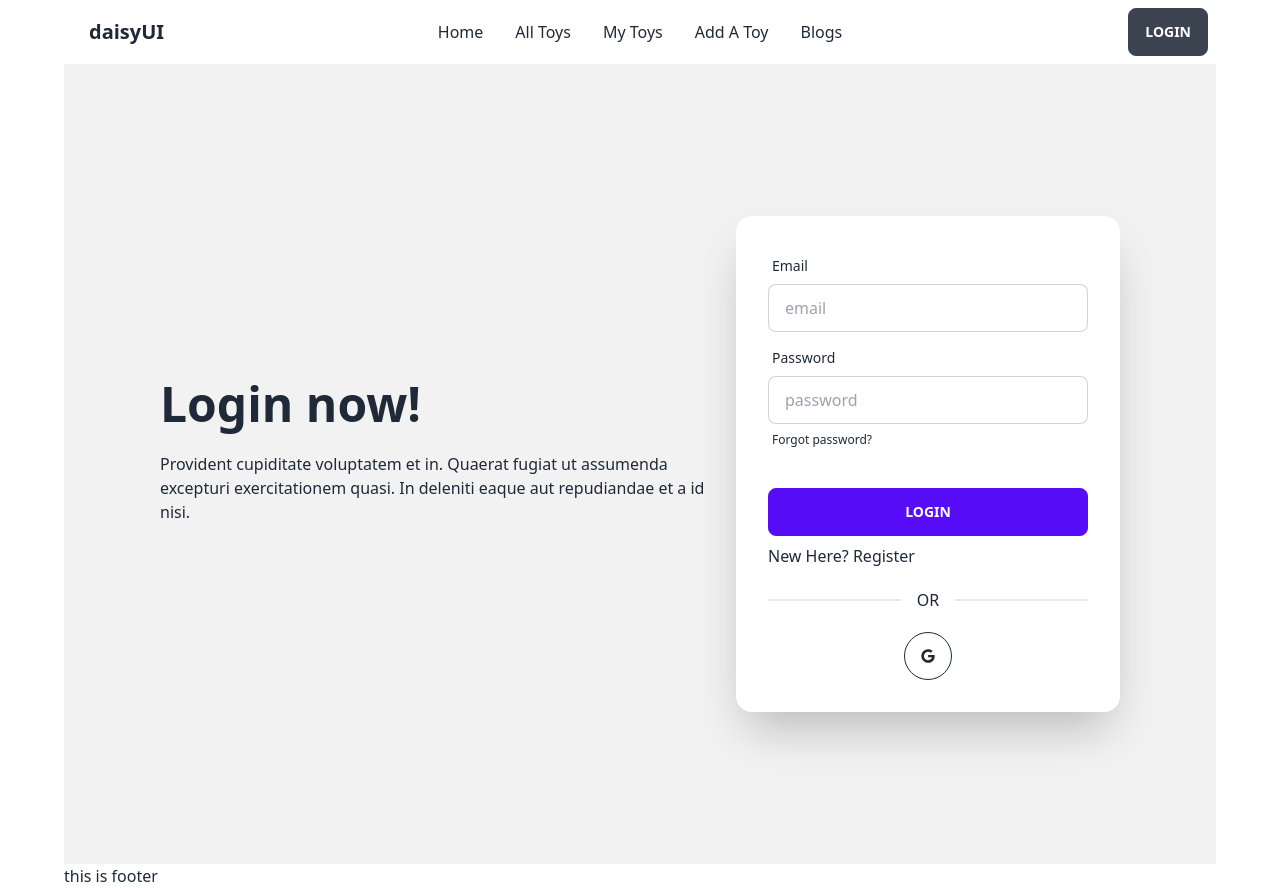
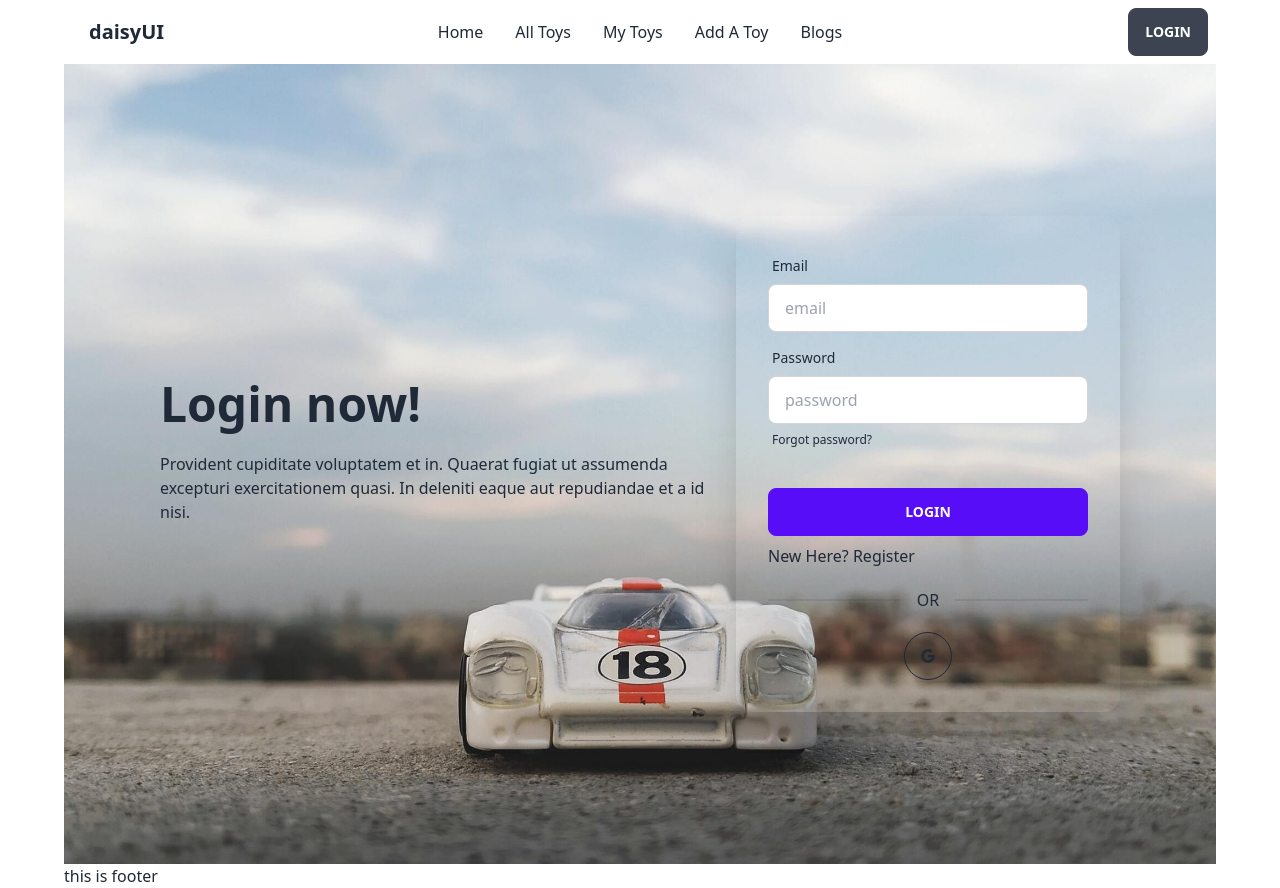
Before and after one commit to polash016/toy-express-client, a React (Vite) app: page /login in a window 1280 px wide. Built offline with nearby package versions, Linux system fonts and the light colour scheme; no server answers.

Commit message:
search implimenting

```diff
--- a/src/pages/AllToys/AllToys.jsx
+++ b/src/pages/AllToys/AllToys.jsx
@@ -1,11 +1,33 @@
 import { useLoaderData } from "react-router-dom";
 import Toy from "./Toy";
+import { useEffect, useState } from "react";
 
 const AllToys = () => {
-  const toys = useLoaderData();
+//   const toysData = useLoaderData();
+  const [toys, setToys] = useState([])
+  const [searchText, setSearchText] = useState('')
+
+useEffect(() => {
+    fetch('http://localhost:5000/toys')
+    .then(res=> res.json())
+    .then(data =>setToys(data))
+},[])
+
+  const handleSearch = (event) => {
+    event.preventDefault()
+    fetch(`http://localhost:5000/toys/${searchText}`)
+    .then(res=> res.json())
+    .then(data =>setToys(data))
+    event.target.reset()
+  }
 
   return (
     <div className="overflow-x-auto w-full">
+        <form onSubmit={handleSearch} className="mt-8 mb-8 flex justify-center items-center">
+            <input onChange={(e) => setSearchText(e.target.value)} className="p-2 w-[30%]" type="text" placeholder="Search Here" />
+
+            <input className="btn" type="submit" value="Search" />
+        </form>
       <table className="table w-full">
         <thead>
           <tr>
--- a/src/pages/Login/Login/Login.jsx
+++ b/src/pages/Login/Login/Login.jsx
@@ -2,6 +2,7 @@ import { useContext } from "react";
 import {  FaGoogle } from "react-icons/fa";
 import { Link } from "react-router-dom";
 import { AuthContext } from "../../../provider/AuthProvider";
+import img from '../../../../public/image/login.jpg'
 
 const Login = () => {
     const {googleLogin} = useContext(AuthContext)
@@ -16,8 +17,13 @@ const Login = () => {
         })
     }
   return (
-    <form className="hero min-h-screen bg-base-200">
-      <div className="hero-content flex-col lg:flex-row w-full">
+    <form className="hero min-h-screen bg-base-200" style={{
+        backgroundImage: `url(${img})`,
+        backgroundPosition: "center",
+        backgroundSize: "cover",
+        backgroundRepeat: "no-repeat"
+      }}>
+      <div className="hero-content flex-col lg:flex-row w-full" >
         <div className="text-center lg:text-left w-[50%]">
           <h1 className="text-5xl font-bold">Login now!</h1>
           <p className="py-6">
@@ -26,7 +32,7 @@ const Login = () => {
             a id nisi.
           </p>
         </div>
-        <div className="card flex-shrink-0 w-full max-w-sm shadow-2xl bg-base-100">
+        <div className="card bg-opacity-50 flex-shrink-0 w-full max-w-sm shadow-2xl ">
           <div className="card-body">
             <div className="form-control">
               <label className="label">
--- a/src/provider/AuthProvider.jsx
+++ b/src/provider/AuthProvider.jsx
@@ -1,6 +1,6 @@
 import { createContext } from "react";
 import { app } from "../firebase/firebase.config";
-import { GoogleAuthProvider, getAuth, signInWithPopup } from "firebase/auth";
+import { GoogleAuthProvider, getAuth, signInWithEmailAndPassword, signInWithPopup } from "firebase/auth";
 
 export const AuthContext = createContext(null);
 
@@ -11,9 +11,13 @@ const AuthProvider = ({ children }) => {
     const googleProvider = new GoogleAuthProvider();
     return signInWithPopup(auth, googleProvider);
   };
+  const emailLogin = (email, password) => {
+    return signInWithEmailAndPassword(auth, email, password)
+  }
 
   const authInfo = {
     googleLogin,
+    emailLogin
   };
 
   return (
```
Also changed, not shown: public/image/login.jpg (added).
